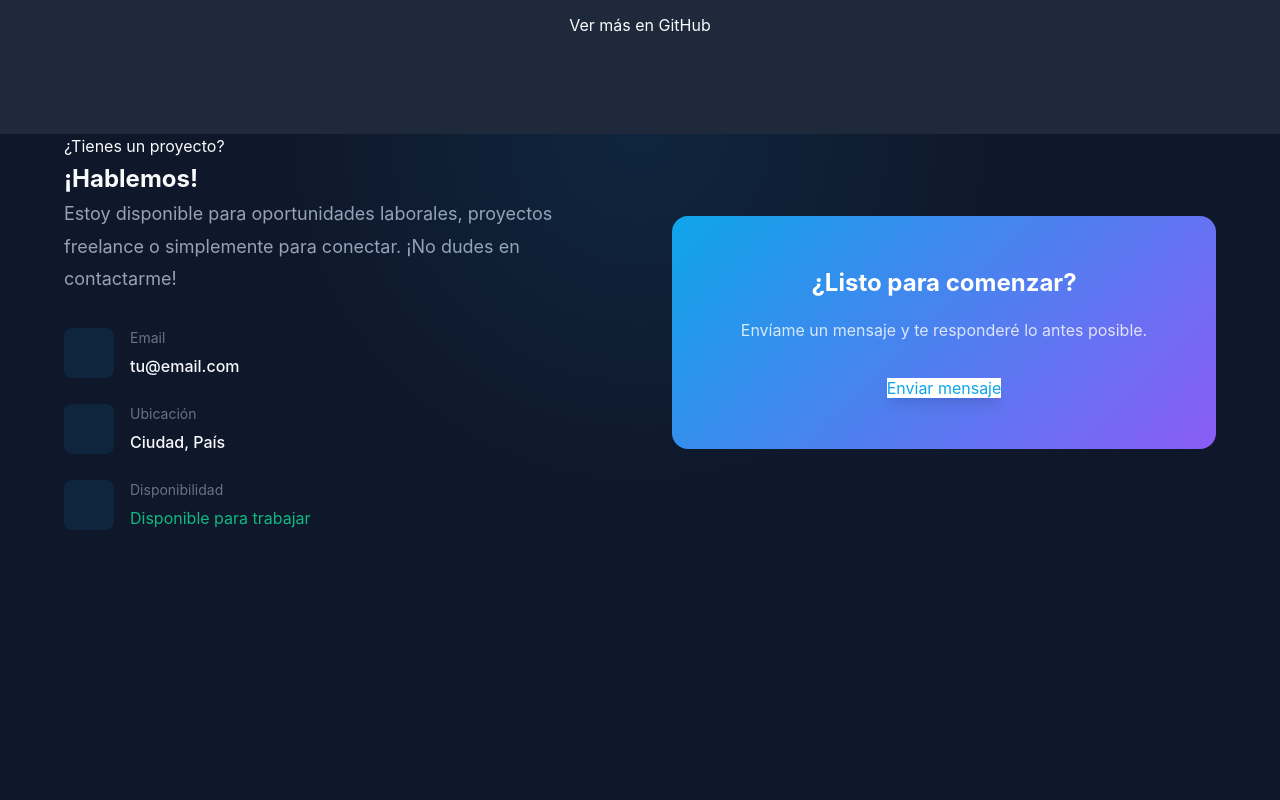
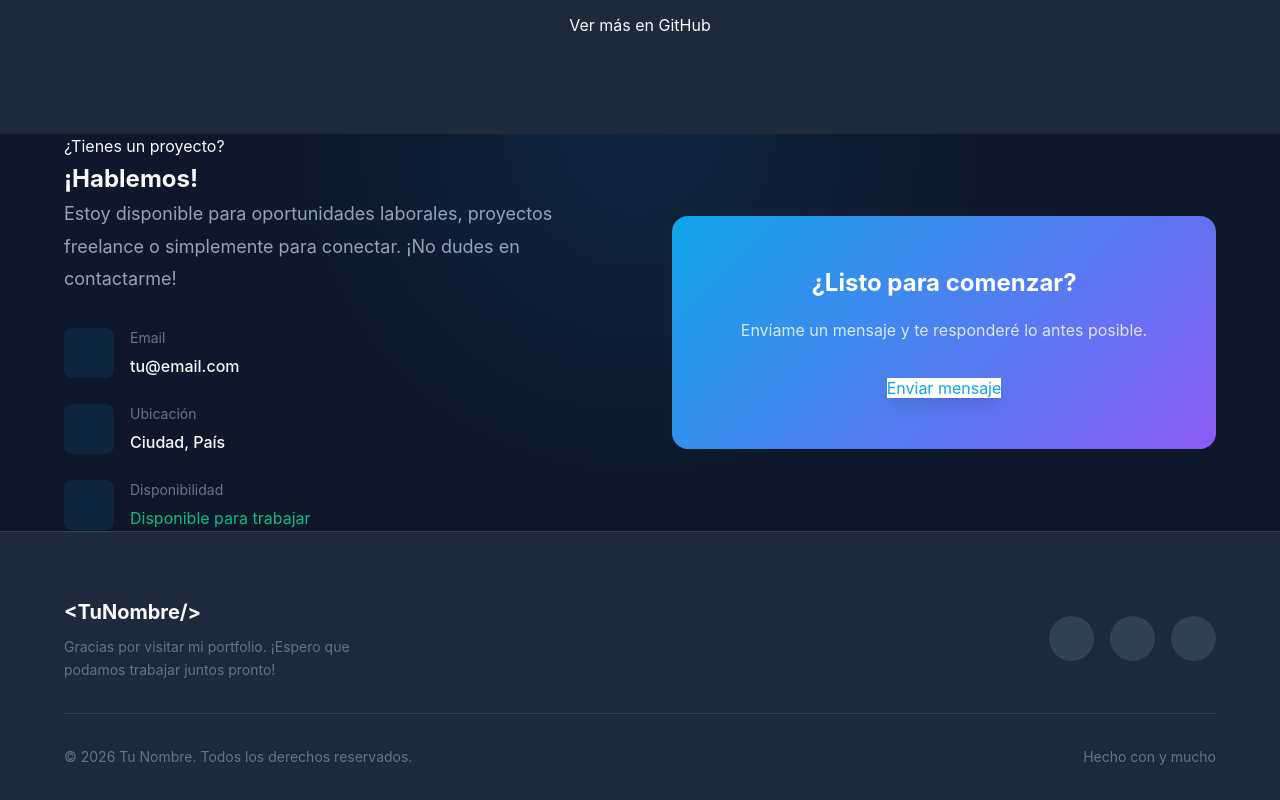
Before and after one commit to TheArtico05/Lab6_MorenoViguerasArturoTadeo, a Next.js app in the folder portafolio/: page / in a window 1280 px wide. Shown: the part 2470-3270 px from the top of the page. Before the commit the page ends 3001 px from the top, so only its background shows below. Built offline with nearby package versions, Linux system fonts and the light colour scheme.

Commit message:
Aqui cree footer y me ayude de la IA

```diff
--- /dev/null
+++ b/portafolio/app/Components/Footer/Footer.module.css
@@ -0,0 +1,76 @@
+/* ========== FOOTER ========== */
+.footer {
+    background: var(--color-bg-secondary);
+    padding: var(--spacing-3xl) 0 var(--spacing-xl);
+    border-top: 1px solid var(--color-bg-tertiary);
+}
+
+.footer__content {
+    display: flex;
+    justify-content: space-between;
+    align-items: center;
+    margin-bottom: var(--spacing-xl);
+    padding-bottom: var(--spacing-xl);
+    border-bottom: 1px solid var(--color-bg-tertiary);
+}
+
+.footer__logo {
+    font-size: var(--font-size-xl);
+    font-weight: 700;
+    color: var(--color-text-primary);
+}
+
+.footer__text {
+    font-size: var(--font-size-sm);
+    color: var(--color-text-muted);
+    margin-top: var(--spacing-sm);
+    max-width: 300px;
+}
+
+.footer__social {
+    /* ERROR 16: Los iconos de redes sociales del footer están apilados verticalmente
+       PISTA: Falta la propiedad display que permite alinear elementos en fila */
+    display: flex;
+    gap: var(--spacing-md);
+}
+
+.footer__social-link {
+    width: 45px;
+    height: 45px;
+    background: var(--color-bg-tertiary);
+    border-radius: 50%;
+    /* ERROR 17: Los iconos de redes sociales son cuadrados en vez de círculos
+       PISTA: Falta una propiedad de borde para hacer elementos circulares */
+    display: flex;
+    align-items: center;
+    justify-content: center;
+    font-size: var(--font-size-lg);
+    color: var(--color-text-secondary);
+    transition: all var(--transition-base);
+}
+
+.footer__social-link:hover {
+    background: var(--gradient-primary);
+    color: white;
+    transform: translateY(-5px);
+}
+
+.footer__bottom {
+    display: flex;
+    justify-content: space-between;
+    align-items: center;
+}
+
+.footer__copyright {
+    font-size: var(--font-size-sm);
+    color: var(--color-text-muted);
+}
+
+.footer__made {
+    font-size: var(--font-size-sm);
+    color: var(--color-text-muted);
+}
+
+.footer__made i {
+    color: #ef4444;
+}
--- /dev/null
+++ b/portafolio/app/Components/Footer/Footer.tsx
@@ -0,0 +1,43 @@
+import React from 'react';
+import styles from './Footer.module.css';
+import Link from 'next/link';
+
+export default function Footer(){
+    return(
+        <footer className={styles.footer} id="footer">
+            <div className="container">
+                <div className={styles.footer__content}>
+                    <div className={styles.footer__brand}>
+                        <Link href="#" className={styles.footer__logo}>
+                            <span className={styles.logo__bracket}>&lt;</span>TuNombre<span className={styles.logo__bracket}>/&gt;</span>
+                        </Link>
+                        <p className={styles.footer__text}>
+                            Gracias por visitar mi portfolio. ¡Espero que podamos trabajar juntos pronto!
+                        </p>
+                    </div>
+
+                    <div className={styles.footer__social}>
+                        <Link href="https://linkedin.com/in/tu-perfil" className={styles["footer__social-link"]} aria-label="LinkedIn">
+                            <i className="fa-brands fa-linkedin-in"></i>
+                        </Link>
+                        <Link href="https://github.com/tu-usuario" className={styles["footer__social-link"]} aria-label="GitHub">
+                            <i className="fa-brands fa-github"></i>
+                        </Link>
+                        <Link href="mailto:tu@email.com" className={styles["footer__social-link"]} aria-label="Email">
+                            <i className="fa-solid fa-envelope"></i>
+                        </Link>
+                    </div>
+                </div>
+
+                <div className={styles.footer__bottom}>
+                    <p className={styles.footer__copyright}>
+                        &copy; 2026 Tu Nombre. Todos los derechos reservados.
+                    </p>
+                    <p className={styles.footer__made}>
+                        Hecho con <i className="fa-solid fa-heart"></i> y mucho <i className="fa-solid fa-coffee"></i>
+                    </p>
+                </div>
+            </div>
+        </footer>
+    );
+}
--- a/portafolio/app/page.tsx
+++ b/portafolio/app/page.tsx
@@ -5,6 +5,7 @@ import Interest from "./Components/Interest/Interest";
 import CV from "./Components/CV/CV";
 import Projects from "./Components/Projects/Projects";
 import Contact from "./Components/Contact/Contact";
+import Footer from "./Components/Footer/Footer";
 
 export default function Home() {
   return (
@@ -15,6 +16,7 @@ export default function Home() {
       <CV/>
       <Projects/>
       <Contact/>
+      <Footer/>
     </>
   );
 }
```
